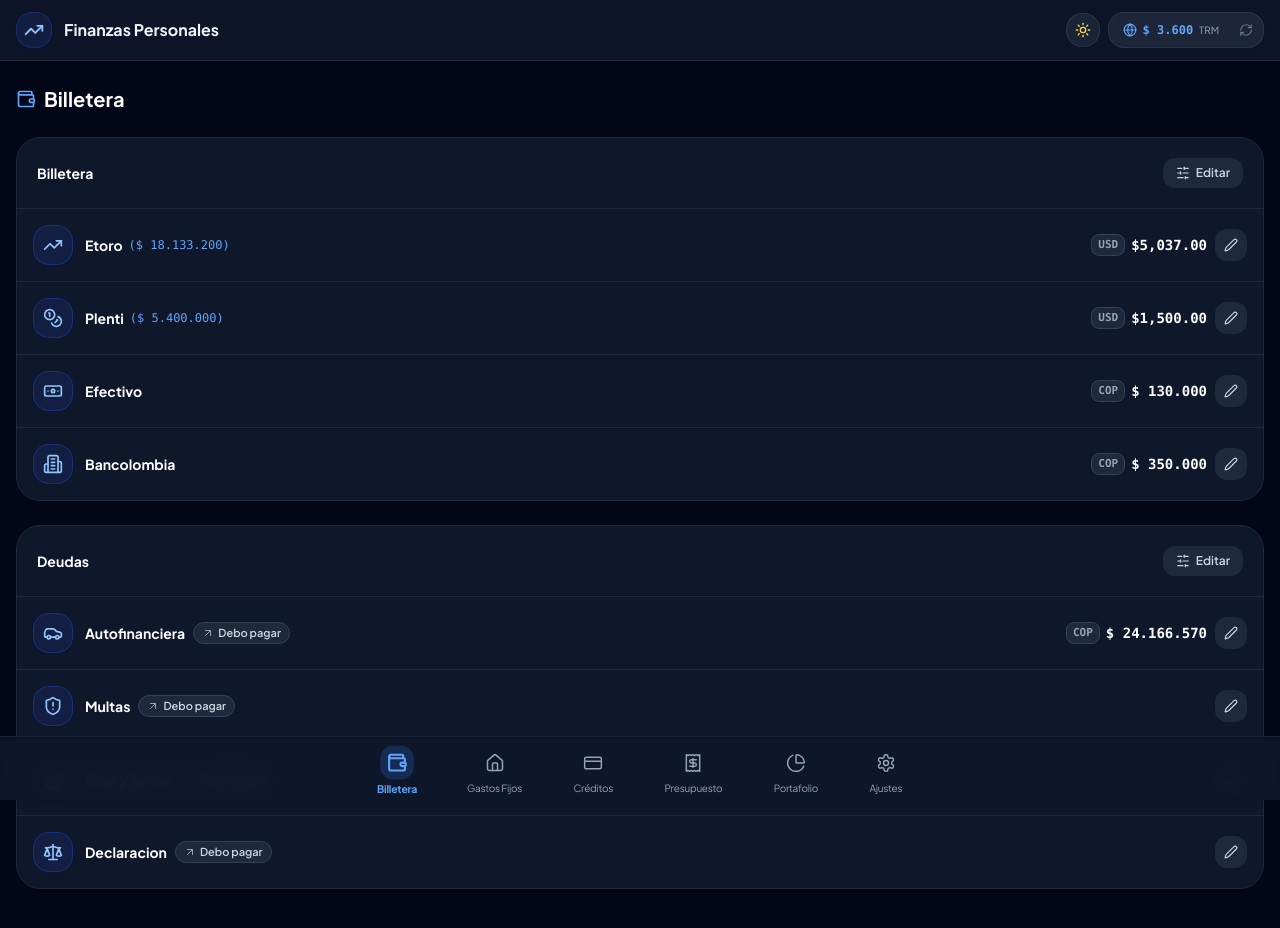
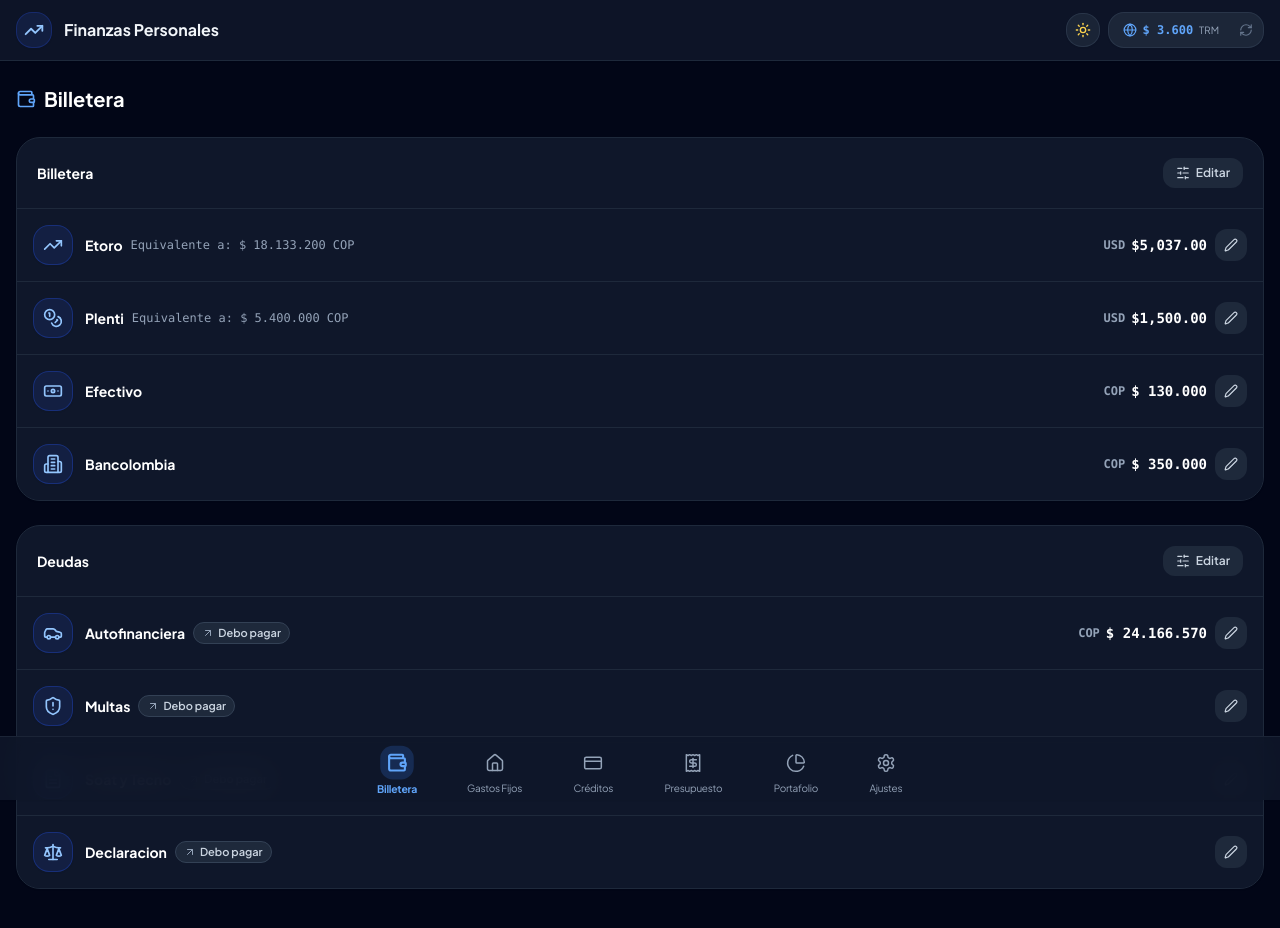
Before and after one commit to vitigo1996/Calculadora-financiera, a React (Vite) app: page / in a window 1280 px wide. Shown: the top 928 px of the page. Built offline with nearby package versions, Linux system fonts and the light colour scheme; no server answers.

Commit message:
style: Agregar on the left & Listo on the right in edit mode, remove row hover whiteout, plain text currency labels without badge boxes, and clean 'Equivalente a: X COP' text

```diff
--- a/src/features/billetera/BilleteraView.tsx
+++ b/src/features/billetera/BilleteraView.tsx
@@ -14,8 +14,7 @@ import {
   Calculator,
   ArrowDownLeft,
   ArrowUpRight,
-  HandCoins,
-  CreditCard
+  Check
 } from 'lucide-react';
 
 export const BilleteraView: React.FC = () => {
@@ -205,25 +204,30 @@ export const BilleteraView: React.FC = () => {
         <div className="p-5 border-b border-slate-200 dark:border-slate-800 flex items-center justify-between">
           <h3 className="font-bold text-slate-800 dark:text-white text-sm">Billetera</h3>
 
+          {/* Botones: Agregar a la izquierda y Listo a la derecha en modo edición */}
           <div className="flex items-center gap-2">
-            <button
-              onClick={() => setIsManagingBilleteras(!isManagingBilleteras)}
-              className={`px-3 py-1.5 rounded-xl text-xs font-semibold flex items-center gap-1.5 transition-all ${
-                isManagingBilleteras
-                  ? 'bg-blue-600 text-white shadow-sm'
-                  : 'bg-slate-100 dark:bg-slate-800 text-slate-700 dark:text-slate-300 hover:bg-slate-200 dark:hover:bg-slate-700 border border-slate-300/80 dark:border-transparent'
-              }`}
-            >
-              <SlidersHorizontal className="w-3.5 h-3.5" />
-              {isManagingBilleteras ? 'Listo' : 'Editar'}
-            </button>
+            {isManagingBilleteras ? (
+              <>
+                <button
+                  onClick={openCreateBilletera}
+                  className="px-3 py-1.5 rounded-xl text-xs font-semibold bg-blue-100 dark:bg-blue-950/60 text-blue-700 dark:text-blue-300 border border-blue-300 dark:border-blue-800/40 hover:bg-blue-200 transition-all flex items-center gap-1 shadow-sm"
+                >
+                  <Plus className="w-3.5 h-3.5" /> Agregar
+                </button>
 
-            {isManagingBilleteras && (
+                <button
+                  onClick={() => setIsManagingBilleteras(false)}
+                  className="px-3 py-1.5 rounded-xl text-xs font-bold bg-blue-600 text-white shadow-sm hover:bg-blue-500 transition-all flex items-center gap-1"
+                >
+                  <Check className="w-3.5 h-3.5" /> Listo
+                </button>
+              </>
+            ) : (
               <button
-                onClick={openCreateBilletera}
-                className="px-3 py-1.5 rounded-xl text-xs font-semibold bg-blue-100 dark:bg-blue-950/60 text-blue-700 dark:text-blue-300 border border-blue-300 dark:border-blue-800/40 hover:bg-blue-200 transition-all flex items-center gap-1 shadow-sm"
+                onClick={() => setIsManagingBilleteras(true)}
+                className="px-3 py-1.5 rounded-xl text-xs font-semibold bg-slate-100 dark:bg-slate-800 text-slate-700 dark:text-slate-300 hover:bg-slate-200 dark:hover:bg-slate-700 border border-slate-300/80 dark:border-transparent transition-all flex items-center gap-1.5"
               >
-                <Plus className="w-3.5 h-3.5" /> Agregar
+                <SlidersHorizontal className="w-3.5 h-3.5" /> Editar
               </button>
             )}
           </div>
@@ -238,18 +242,18 @@ export const BilleteraView: React.FC = () => {
             return (
               <div
                 key={item.id}
-                className="p-4 hover:bg-slate-50 dark:hover:bg-slate-850/50 transition-colors flex items-center justify-between"
+                className="p-4 bg-white dark:bg-slate-900 transition-colors flex items-center justify-between"
               >
                 <div className="flex items-center gap-3">
                   <div className={`w-10 h-10 rounded-2xl flex items-center justify-center ${getItemIconStyle()}`}>
                     <Icon className="w-5 h-5" />
                   </div>
                   <div>
-                    <div className="flex flex-wrap items-center gap-1.5">
+                    <div className="flex flex-wrap items-center gap-2">
                       <h4 className="font-bold text-slate-800 dark:text-white text-sm">{item.nombre}</h4>
                       {isUSD && equivalentCOP !== null && (
-                        <span className="text-xs font-mono font-medium text-blue-600 dark:text-blue-400">
-                          ({formatCurrency(equivalentCOP, 'COP')})
+                        <span className="text-xs font-mono text-slate-500 dark:text-slate-400">
+                          Equivalente a: {formatCurrency(equivalentCOP, 'COP')} COP
                         </span>
                       )}
                     </div>
@@ -258,7 +262,8 @@ export const BilleteraView: React.FC = () => {
 
                 <div className="flex items-center gap-2">
                   <div className="text-right flex items-center gap-1.5">
-                    <span className="text-[11px] font-bold font-mono px-1.5 py-0.5 rounded-lg bg-slate-100 dark:bg-slate-800 text-slate-600 dark:text-slate-400 border border-slate-200 dark:border-slate-700">
+                    {/* Moneda como texto plano limpio sin recuadro */}
+                    <span className="text-xs font-semibold font-mono text-slate-500 dark:text-slate-400">
                       {item.moneda}
                     </span>
                     <span className="font-mono font-bold text-sm text-slate-800 dark:text-white">
@@ -299,25 +304,30 @@ export const BilleteraView: React.FC = () => {
         <div className="p-5 border-b border-slate-200 dark:border-slate-800 flex items-center justify-between">
           <h3 className="font-bold text-slate-800 dark:text-white text-sm">Deudas</h3>
 
+          {/* Botones: Agregar a la izquierda y Listo a la derecha en modo edición */}
           <div className="flex items-center gap-2">
-            <button
-              onClick={() => setIsManagingDeudas(!isManagingDeudas)}
-              className={`px-3 py-1.5 rounded-xl text-xs font-semibold flex items-center gap-1.5 transition-all ${
-                isManagingDeudas
-                  ? 'bg-blue-600 text-white shadow-sm'
-                  : 'bg-slate-100 dark:bg-slate-800 text-slate-700 dark:text-slate-300 hover:bg-slate-200 dark:hover:bg-slate-700 border border-slate-300/80 dark:border-transparent'
-              }`}
-            >
-              <SlidersHorizontal className="w-3.5 h-3.5" />
-              {isManagingDeudas ? 'Listo' : 'Editar'}
-            </button>
+            {isManagingDeudas ? (
+              <>
+                <button
+                  onClick={openCreateDeuda}
+                  className="px-3 py-1.5 rounded-xl text-xs font-semibold bg-blue-100 dark:bg-blue-950/60 text-blue-700 dark:text-blue-300 border border-blue-300 dark:border-blue-800/40 hover:bg-blue-200 transition-all flex items-center gap-1 shadow-sm"
+                >
+                  <Plus className="w-3.5 h-3.5" /> Agregar
+                </button>
 
-            {isManagingDeudas && (
+                <button
+                  onClick={() => setIsManagingDeudas(false)}
+                  className="px-3 py-1.5 rounded-xl text-xs font-bold bg-blue-600 text-white shadow-sm hover:bg-blue-500 transition-all flex items-center gap-1"
+                >
+                  <Check className="w-3.5 h-3.5" /> Listo
+                </button>
+              </>
+            ) : (
               <button
-                onClick={openCreateDeuda}
-                className="px-3 py-1.5 rounded-xl text-xs font-semibold bg-blue-100 dark:bg-blue-950/60 text-blue-700 dark:text-blue-300 border border-blue-300 dark:border-blue-800/40 hover:bg-blue-200 transition-all flex items-center gap-1 shadow-sm"
+                onClick={() => setIsManagingDeudas(true)}
+                className="px-3 py-1.5 rounded-xl text-xs font-semibold bg-slate-100 dark:bg-slate-800 text-slate-700 dark:text-slate-300 hover:bg-slate-200 dark:hover:bg-slate-700 border border-slate-300/80 dark:border-transparent transition-all flex items-center gap-1.5"
               >
-                <Plus className="w-3.5 h-3.5" /> Agregar
+                <SlidersHorizontal className="w-3.5 h-3.5" /> Editar
               </button>
             )}
           </div>
@@ -333,7 +343,7 @@ export const BilleteraView: React.FC = () => {
             return (
               <div
                 key={item.id}
-                className="p-4 hover:bg-slate-50 dark:hover:bg-slate-850/50 transition-colors flex items-center justify-between"
+                className="p-4 bg-white dark:bg-slate-900 transition-colors flex items-center justify-between"
               >
                 <div className="flex items-center gap-3">
                   <div className={`w-10 h-10 rounded-2xl flex items-center justify-center ${getItemIconStyle()}`}>
@@ -362,7 +372,8 @@ export const BilleteraView: React.FC = () => {
                 <div className="flex items-center gap-2">
                   {hasAmount ? (
                     <div className="text-right flex items-center gap-1.5">
-                      <span className="text-[11px] font-bold font-mono px-1.5 py-0.5 rounded-lg bg-slate-100 dark:bg-slate-800 text-slate-600 dark:text-slate-400 border border-slate-200 dark:border-slate-700">
+                      {/* Moneda como texto plano limpio sin recuadro */}
+                      <span className="text-xs font-semibold font-mono text-slate-500 dark:text-slate-400">
                         {moneda}
                       </span>
                       <span className="font-mono font-bold text-sm text-slate-800 dark:text-white">
--- a/src/features/gastos_fijos/GastosFijosView.tsx
+++ b/src/features/gastos_fijos/GastosFijosView.tsx
@@ -76,7 +76,7 @@ export const GastosFijosView: React.FC = () => {
             const isEditing = editingHousingId === item.id;
 
             return (
-              <div key={item.id} className="p-4 hover:bg-slate-50 dark:hover:bg-slate-850/50 transition-colors flex flex-col sm:flex-row sm:items-center justify-between gap-3">
+              <div key={item.id} className="p-4 bg-white dark:bg-slate-900 transition-colors flex flex-col sm:flex-row sm:items-center justify-between gap-3">
                 <div className="flex items-start gap-3">
                   <span className="mt-0.5 px-2.5 py-1 rounded-xl text-xs font-bold bg-blue-100 dark:bg-blue-950/60 text-blue-700 dark:text-blue-300 border border-blue-300 dark:border-blue-800/40">
                     {item.period === '1st_fortnight' ? '1ª Quincena' : '2ª Quincena'}
@@ -115,7 +115,7 @@ export const GastosFijosView: React.FC = () => {
                   ) : (
                     <>
                       <div className="flex items-center gap-1">
-                        <span className="text-[11px] font-bold font-mono px-1.5 py-0.5 rounded-lg bg-slate-100 dark:bg-slate-800 text-slate-600 dark:text-slate-400 border border-slate-200 dark:border-slate-700">
+                        <span className="text-xs font-semibold font-mono text-slate-500 dark:text-slate-400">
                           COP
                         </span>
                         <span className="font-mono font-bold text-sm text-blue-600 dark:text-blue-400">
@@ -158,7 +158,7 @@ export const GastosFijosView: React.FC = () => {
             const isEditing = editingObligationId === item.id;
 
             return (
-              <div key={item.id} className="p-4 hover:bg-slate-50 dark:hover:bg-slate-850/50 transition-colors flex flex-col sm:flex-row sm:items-center justify-between gap-3">
+              <div key={item.id} className="p-4 bg-white dark:bg-slate-900 transition-colors flex flex-col sm:flex-row sm:items-center justify-between gap-3">
                 <div className="flex items-start gap-3">
                   <span className="mt-0.5 px-2.5 py-1 rounded-xl text-xs font-bold bg-blue-100 dark:bg-blue-950/60 text-blue-700 dark:text-blue-300 border border-blue-300 dark:border-blue-800/40">
                     1ª Quincena
@@ -208,7 +208,7 @@ export const GastosFijosView: React.FC = () => {
                   ) : (
                     <>
                       <div className="flex items-center gap-1">
-                        <span className="text-[11px] font-bold font-mono px-1.5 py-0.5 rounded-lg bg-slate-100 dark:bg-slate-800 text-slate-600 dark:text-slate-400 border border-slate-200 dark:border-slate-700">
+                        <span className="text-xs font-semibold font-mono text-slate-500 dark:text-slate-400">
                           COP
                         </span>
                         <span className="font-mono font-bold text-sm text-blue-600 dark:text-blue-400">
```
